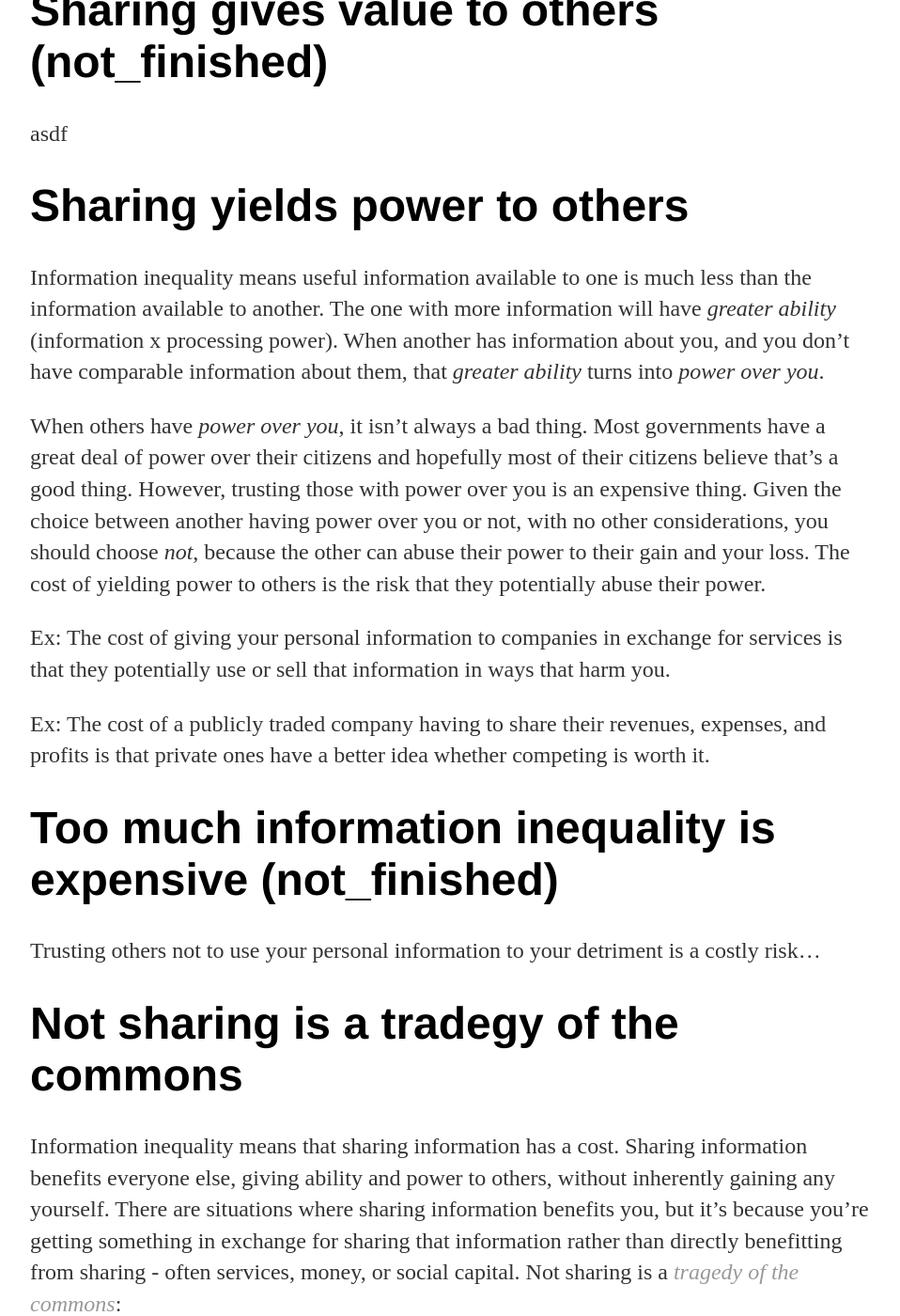
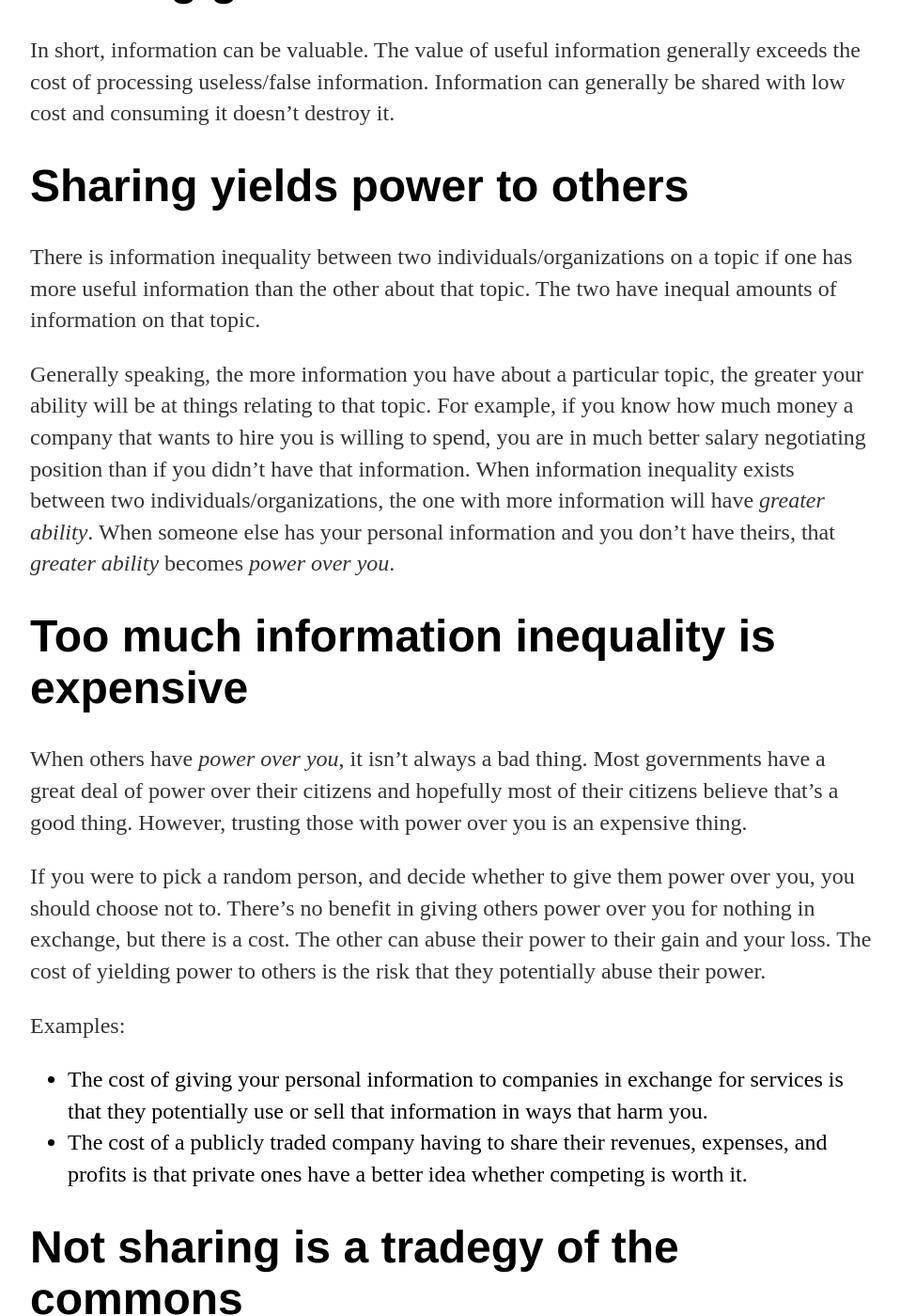
Before and after one commit to curiousest/curiousest.github.io, a Jekyll site: the page built from _posts/2016-12-22-privacy-is-a-tragedy-of-the-commons.md, in a window 1280 px wide and 1400 px high, scrolled down 2012 px. Shown: the whole window at 94% size, without its empty margins (160-1118 px from the left). Built offline with Jekyll 4.4.1, drawn with Linux system fonts in a browser that asks for light colours; some of the changed text lies outside the part shown.

Commit message:
Update 2016-12-22-privacy-is-a-tragedy-of-the-commons.md

```diff
--- a/_posts/2016-12-22-privacy-is-a-tragedy-of-the-commons.md
+++ b/_posts/2016-12-22-privacy-is-a-tragedy-of-the-commons.md
@@ -49,27 +49,30 @@ Reasons information is not shared:
 * Inability to share
 * Inability to collect the information in the first place
 
-# Sharing gives value to others (not_finished)
+# Sharing gives value to others
 
-asdf
+In short, information can be valuable. The value of useful information generally exceeds the cost of processing useless/false information. Information can generally be shared with low cost and consuming it doesn't destroy it.
 
 # Sharing yields power to others
 
-Information inequality means useful information available to one is much less than the information available to another. The one with more information will have *greater ability* (information x processing power). When another has information about you, and you don't have comparable information about them, that *greater ability* turns into *power over you*.
+There is information inequality between two individuals/organizations on a topic if one has more useful information than the other about that topic. The two have inequal amounts of information on that topic.
 
-When others have *power over you*, it isn't always a bad thing. Most governments have a great deal of power over their citizens and hopefully most of their citizens believe that's a good thing. However, trusting those with power over you is an expensive thing. Given the choice between another having power over you or not, with no other considerations, you should choose *not*, because the other can abuse their power to their gain and your loss. The cost of yielding power to others is the risk that they potentially abuse their power.
+Generally speaking, the more information you have about a particular topic, the greater your ability will be at things relating to that topic. For example, if you know how much money a company that wants to hire you is willing to spend, you are in much better salary negotiating position than if you didn't have that information. When information inequality exists between two individuals/organizations, the one with more information will have *greater ability*. When someone else has your personal information and you don't have theirs, that *greater ability* becomes *power over you*.
 
-Ex: The cost of giving your personal information to companies in exchange for services is that they potentially use or sell that information in ways that harm you.
+# Too much information inequality is expensive
 
-Ex: The cost of a publicly traded company having to share their revenues, expenses, and profits is that private ones have a better idea whether competing is worth it.
+When others have *power over you*, it isn't always a bad thing. Most governments have a great deal of power over their citizens and hopefully most of their citizens believe that's a good thing. However, trusting those with power over you is an expensive thing.
 
-# Too much information inequality is expensive (not_finished)
+If you were to pick a random person, and decide whether to give them power over you, you should choose not to. There's no benefit in giving others power over you for nothing in exchange, but there is a cost. The other can abuse their power to their gain and your loss. The cost of yielding power to others is the risk that they potentially abuse their power.
 
-Trusting others not to use your personal information to your detriment is a costly risk...
+Examples:
+
+* The cost of giving your personal information to companies in exchange for services is that they potentially use or sell that information in ways that harm you.
+* The cost of a publicly traded company having to share their revenues, expenses, and profits is that private ones have a better idea whether competing is worth it.
 
 # Not sharing is a tradegy of the commons
 
-Information inequality means that sharing information has a cost. Sharing information benefits everyone else, giving ability and power to others, without inherently gaining any yourself. There are situations where sharing information benefits you, but it's because you're getting something in exchange for sharing that information rather than directly benefitting from sharing - often services, money, or social capital. Not sharing is a [*tragedy of the commons*](https://en.wikipedia.org/wiki/Tragedy_of_the_commons):
+Sharing information has a cost because it creates an information inequality that yields power to those you shared with. When you share information it benefits everyone else, giving ability and power to others without inherently gaining any yourself. There are situations where sharing information benefits you, but it's because you're getting something in exchange for sharing that information - often services, money, or social capital. Not sharing is a [*tragedy of the commons*](https://en.wikipedia.org/wiki/Tragedy_of_the_commons):
 
 > *A situation within a shared-resource system where individual users acting independently according to their own self-interest behave contrary to the common good of all users by depleting or spoiling that resource through their collective action.*
 
@@ -132,8 +135,6 @@ Here are some ways systems and societies can encourage sharing information:
 
 **Note 1**: This does not reflect the views of my employer or any organizations I'm involved with.
 
-**Note 2**: This perspective originally came and progressed ~7 years ago from an (obviously flawed) idea of a private social network where one must share everything to participate.
-
 # Related
 
 * [Counter-arguments](http://www.curiousest.com/2016/12/26/counter-arguments-sharing-is-good.html)
```
Also changed, not shown: other parts of _posts/2016-12-22-privacy-is-a-tragedy-of-the-commons.md (+3 -3 lines).
